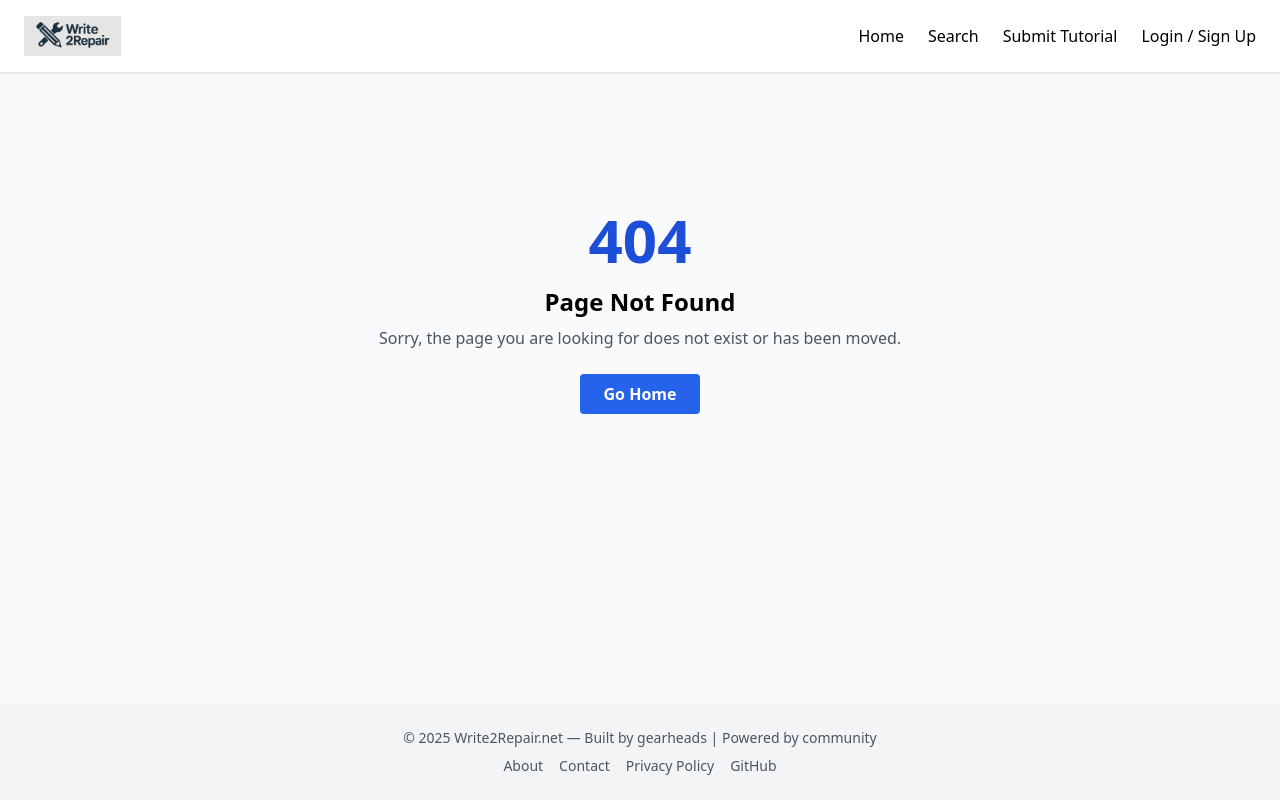
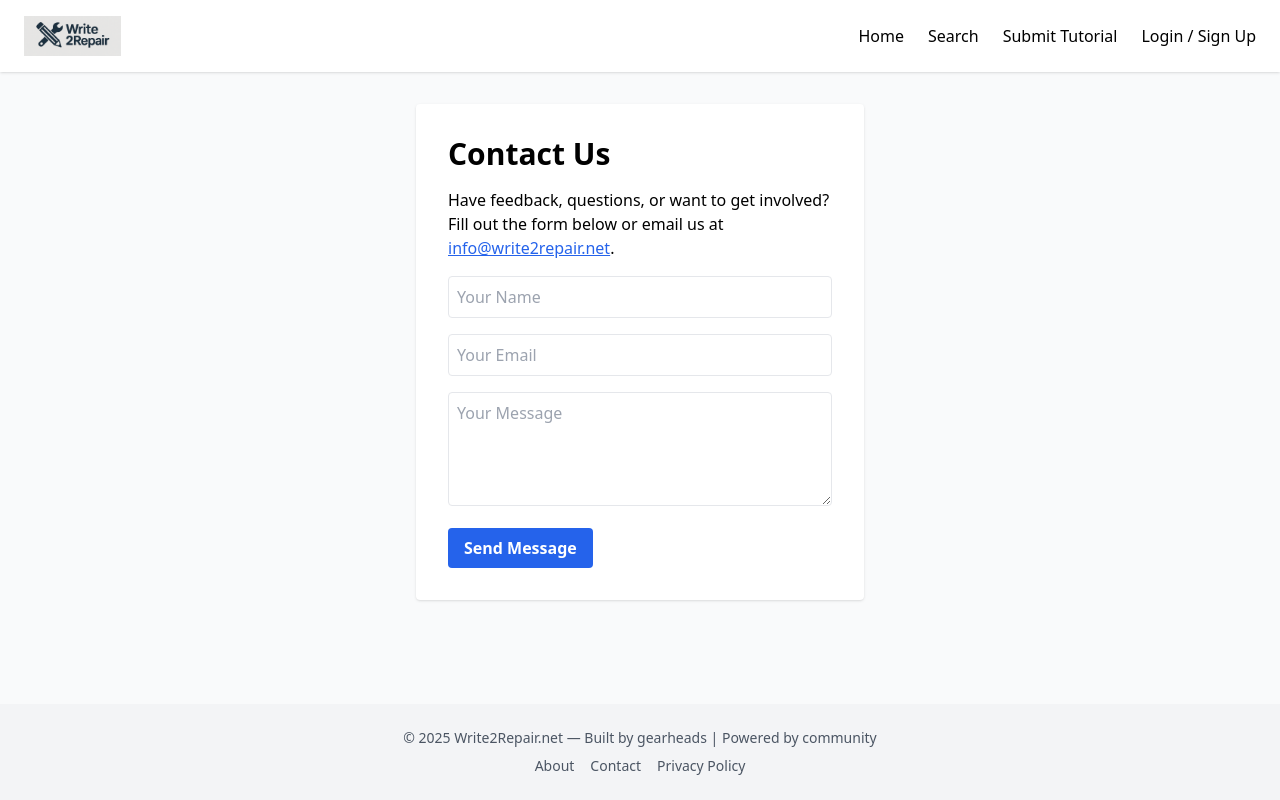
Before and after one commit to RK721/repair-recipes, a React (Vite) app in the folder frontend/: page /contact in a window 1280 px wide. Built offline with nearby package versions, Linux system fonts and the light colour scheme.

Commit message:
General improvements and bug fixes

```diff
--- a/frontend/src/components/Layout.jsx
+++ b/frontend/src/components/Layout.jsx
@@ -120,14 +120,6 @@ export default function Layout({ children }) {
           <Link to="/privacy" className="hover:underline">
             Privacy Policy
           </Link>
-          <a
-            href="https://github.com/"
-            target="_blank"
-            rel="noopener noreferrer"
-            className="hover:underline"
-          >
-            GitHub
-          </a>
         </div>
       </footer>
     </div>
--- a/frontend/src/components/ProtectedRoute.jsx
+++ b/frontend/src/components/ProtectedRoute.jsx
@@ -2,7 +2,7 @@ import React from "react";
 import { useLocation, Navigate } from "react-router-dom";
 import { jwtDecode } from "jwt-decode";
 import api from "../api";
-import { REFRESH_TOKEN, ACCESS_TOKEN } from "../constants";
+import { REFRESH_TOKEN, ACCESS_TOKEN, USERNAME } from "../constants";
 import { useState, useEffect } from "react";
 
 function ProtectedRoute({ children }) {
@@ -20,7 +20,7 @@ function ProtectedRoute({ children }) {
       const res = await api.post("/api/token/refresh/", {
         refresh: refreshToken,
       });
-      if (res === 200) {
+      if (res.status === 200) {
         localStorage.setItem(ACCESS_TOKEN, res.data.access);
         setIsAuthorized(true);
       } else {
--- a/frontend/src/main.jsx
+++ b/frontend/src/main.jsx
@@ -16,6 +16,9 @@ import Profile from "./pages/Profile";
 import MyTutorials from "./pages/MyTutorials";
 import ForgotPassword from "./pages/ForgotPassword";
 import ResetPassword from "./pages/ResetPassword";
+import About from "./pages/About";
+import Contact from "./pages/Contact";
+import PrivacyPolicy from "./pages/PrivacyPolicy";
 
 function Logout() {
   localStorage.clear();
@@ -124,6 +127,30 @@ ReactDOM.createRoot(document.getElementById("root")).render(
           }
         />
         <Route
+          path="/about"
+          element={
+            <Layout>
+              <About />
+            </Layout>
+          }
+        />
+        <Route
+          path="/contact"
+          element={
+            <Layout>
+              <Contact />
+            </Layout>
+          }
+        />
+        <Route
+          path="/privacy"
+          element={
+            <Layout>
+              <PrivacyPolicy />
+            </Layout>
+          }
+        />
+        <Route
           path="*"
           element={
             <Layout>
--- /dev/null
+++ b/frontend/src/pages/About.jsx
@@ -0,0 +1,24 @@
+import React from "react";
+
+export default function About() {
+  return (
+    <div className="max-w-2xl mx-auto p-8 bg-white rounded shadow mt-8">
+      <h1 className="text-3xl font-bold mb-4">About Us</h1>
+      <p className="mb-4">
+        <strong>Write2Repair</strong> is a community-driven platform for sharing
+        and discovering step-by-step car repair tutorials. Our mission is to
+        empower everyone—from DIYers to professional mechanics—to work on their
+        vehicles with confidence, save money, and share knowledge.
+      </p>
+      <ul className="list-disc pl-6 mb-4 text-gray-700">
+        <li>Find repair guides tailored to your exact vehicle</li>
+        <li>Share your own expertise and help others</li>
+        <li>Earn recognition and rewards for your contributions</li>
+      </ul>
+      <p>
+        Built by car people, for car people. Join us and make repair knowledge
+        accessible to all!
+      </p>
+    </div>
+  );
+}
--- /dev/null
+++ b/frontend/src/pages/Contact.jsx
@@ -0,0 +1,60 @@
+import React, { useState } from "react";
+
+export default function Contact() {
+  const [sent, setSent] = useState(false);
+
+  const handleSubmit = (e) => {
+    e.preventDefault();
+    setSent(true);
+    // In production, send to backend or email service
+  };
+
+  return (
+    <div className="max-w-md mx-auto p-8 bg-white rounded shadow mt-8">
+      <h1 className="text-3xl font-bold mb-4">Contact Us</h1>
+      <p className="mb-4">
+        Have feedback, questions, or want to get involved? Fill out the form
+        below or email us at{" "}
+        <a
+          href="mailto:info@write2repair.net"
+          className="text-blue-600 underline"
+        >
+          info@write2repair.net
+        </a>
+        .
+      </p>
+      {sent ? (
+        <div className="text-green-700 font-semibold">
+          Thank you! We'll be in touch soon.
+        </div>
+      ) : (
+        <form onSubmit={handleSubmit} className="space-y-4">
+          <input
+            type="text"
+            className="w-full border p-2 rounded"
+            placeholder="Your Name"
+            required
+          />
+          <input
+            type="email"
+            className="w-full border p-2 rounded"
+            placeholder="Your Email"
+            required
+          />
+          <textarea
+            className="w-full border p-2 rounded"
+            placeholder="Your Message"
+            rows={4}
+            required
+          />
+          <button
+            type="submit"
+            className="bg-blue-600 text-white px-4 py-2 rounded font-semibold hover:bg-blue-700"
+          >
+            Send Message
+          </button>
+        </form>
+      )}
+    </div>
+  );
+}
--- a/frontend/src/pages/Home.jsx
+++ b/frontend/src/pages/Home.jsx
@@ -78,7 +78,7 @@ function Home() {
           <li>🎁 Earn rewards for most helpful content</li>
         </ul>
         <Link
-          to="/signup"
+          to="/submit"
           className="bg-yellow-500 text-white px-6 py-3 rounded font-semibold hover:bg-yellow-600 transition mb-8 inline-block"
         >
           Become a Contributor
--- /dev/null
+++ b/frontend/src/pages/PrivacyPolicy.jsx
@@ -0,0 +1,36 @@
+import React from "react";
+
+export default function PrivacyPolicy() {
+  return (
+    <div className="max-w-2xl mx-auto p-8 bg-white rounded shadow mt-8">
+      <h1 className="text-3xl font-bold mb-4">Privacy Policy</h1>
+      <p className="mb-4">
+        <strong>Write2Repair</strong> respects your privacy. We collect only the
+        information necessary to provide our services, such as your username,
+        email, and any content you submit.
+      </p>
+      <ul className="list-disc pl-6 mb-4 text-gray-700">
+        <li>
+          Your data is never sold or shared with third parties except as
+          required by law.
+        </li>
+        <li>Passwords are securely hashed and never stored in plain text.</li>
+        <li>
+          You can delete your account and data at any time from your profile
+          page.
+        </li>
+        <li>We use cookies only for authentication and session management.</li>
+      </ul>
+      <p>
+        For questions or concerns, please contact us at{" "}
+        <a
+          href="mailto:privacy@write2repair.net"
+          className="text-blue-600 underline"
+        >
+          privacy@write2repair.net
+        </a>
+        .
+      </p>
+    </div>
+  );
+}
```
